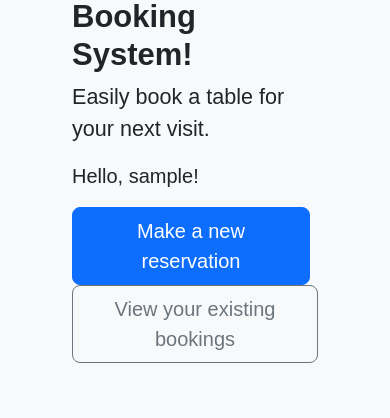
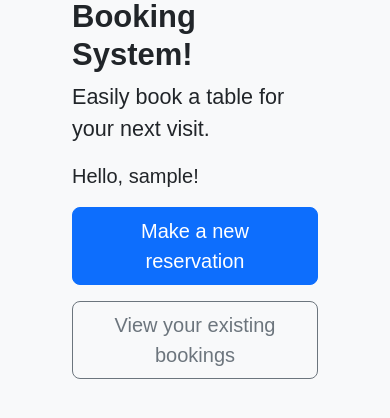
Before and after one commit to yohannes2025/pp4_restaurant_booking, a Django app: page / in a window 390 px wide. Shown: the part 268-686 px from the top of the page. Run offline with Django 5.2, Linux system fonts and the light colour scheme; the visitor is signed in with stand-in values (Sample User, id 1); parts of the project's set-up code (start-up, migrations or seed data) failed here and were passed over.

Commit message:
122. feat: Improve mobile spacing for booking links

```diff
--- a/bookings/templates/bookings/home.html
+++ b/bookings/templates/bookings/home.html
@@ -1,4 +1,4 @@
-{% extends 'bookings/base.html' %}  {# Inherit from base layout #}
+{% extends 'bookings/base.html' %} {# Inherit from base layout #}
 {% block title %}Welcome to Restaurant Booking{% endblock %}
 {% block content %}
     <!-- Hero section with welcome message -->
@@ -10,7 +10,9 @@
                 <!-- Greet logged-in user and provide booking links -->
                 <p class="fs-5">Hello, {{ user.username }}!</p>
                 <p>
-                    <a class="btn btn-primary btn-lg me-2"
+                    <!-- Added mb-3 for mobile margin-bottom and mb-md-0 to remove it on medium screens and up -->
+                    <!-- me-md-2 retains the margin-end (right margin) on medium screens and up -->
+                    <a class="btn btn-primary btn-lg mb-3 mb-md-0 me-md-2"
                        href="{% url 'make_booking' %}"
                        role="button">Make a new reservation</a>
                     <a class="btn btn-outline-secondary btn-lg"
```
